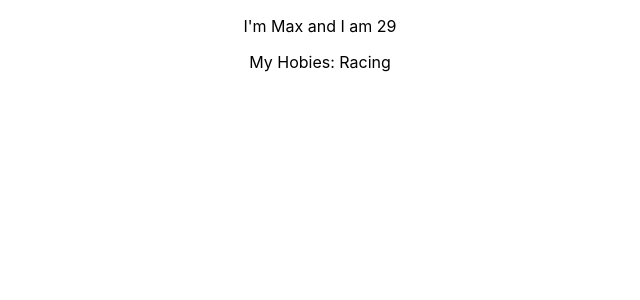
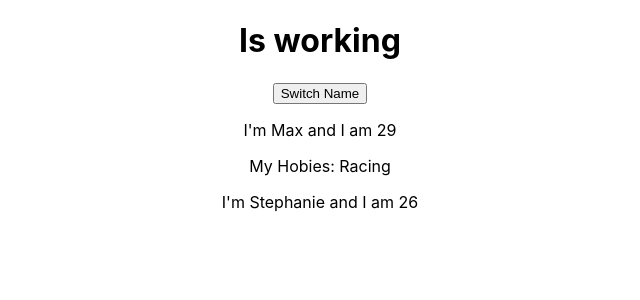
Before and after one commit to gabrielgila/hamburger-react, a React (Create React App) app: page / in a window 1280 px wide. Shown: the top 300 px of the page, without its empty margins (320-960 px from the left). Built offline with nearby package versions, Linux system fonts and the light colour scheme.

Commit message:
children

```diff
--- a/src/App.js
+++ b/src/App.js
@@ -5,7 +5,10 @@ import Person from './Person/Person';
 function App() {
   return (
     <div className="App">
+        <h1>Is working</h1>
+        <button>Switch Name</button>
         <Person name="Max" age="29">My Hobies: Racing</Person>
+        <Person name="Stephanie" age="26" />
     </div>
   );
 }
```
